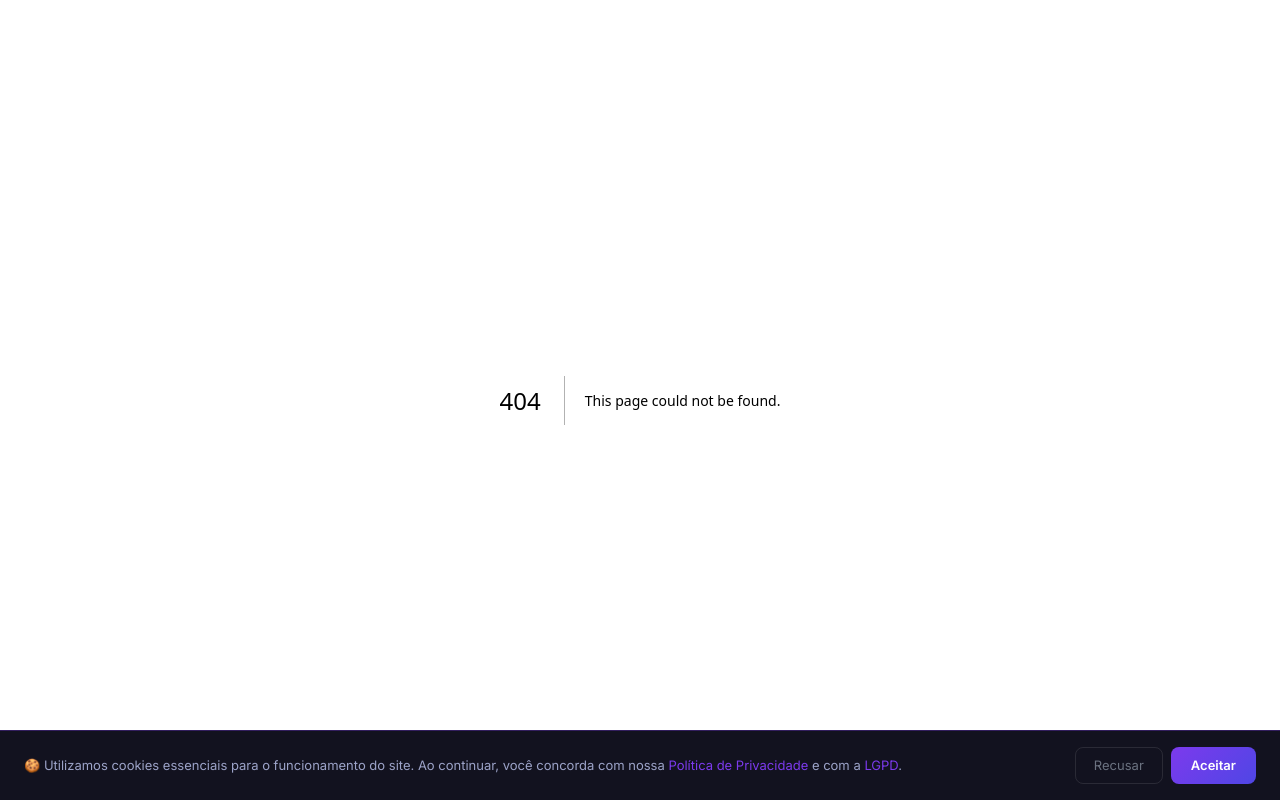
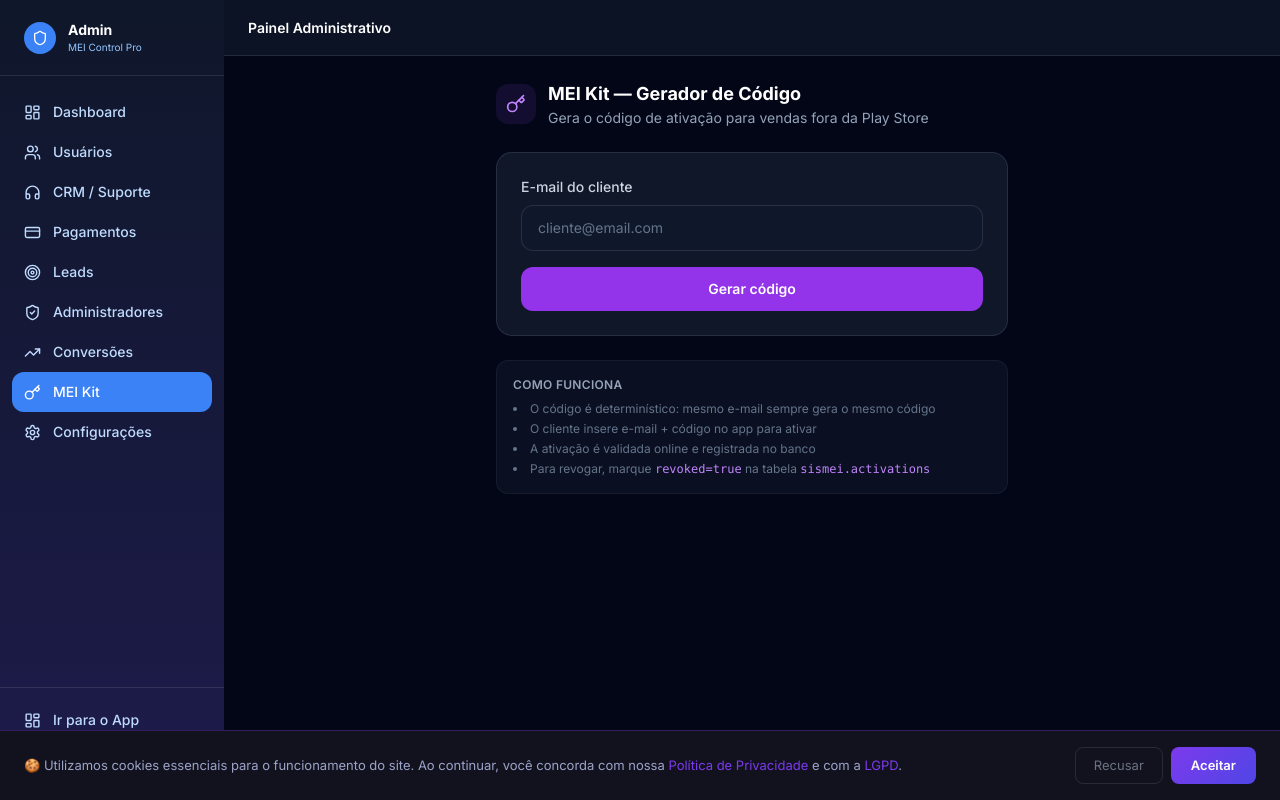
Before and after one commit to rjsmarquesti/mei-control-pro, a Next.js app: page /admin/mei-kit in a window 1280 px wide. Before the commit this address had no page. Built offline with nearby package versions, Linux system fonts and the light colour scheme; no server answers.

Commit message:
feat: rate limit mei-ativar/verificar, gerador de codigos admin /admin/mei-kit — v1.3.9

```diff
--- a/app/admin/layout.tsx
+++ b/app/admin/layout.tsx
@@ -6,7 +6,7 @@ import { usePathname } from 'next/navigation'
 import { motion } from 'framer-motion'
 import {
   LayoutDashboard, Users, CreditCard, Target,
-  Settings, LogOut, Menu, X, Shield, HeadphonesIcon, ShieldCheck,
+  Settings, LogOut, Menu, X, Shield, HeadphonesIcon, ShieldCheck, TrendingUp, Key,
 } from 'lucide-react'
 import { cn } from '@/lib/utils'
 import { signOut } from '@/hooks/useAuth'
@@ -18,6 +18,8 @@ const nav = [
   { href: '/admin/pagamentos', icon: CreditCard, label: 'Pagamentos' },
   { href: '/admin/leads', icon: Target, label: 'Leads' },
   { href: '/admin/admins', icon: ShieldCheck, label: 'Administradores' },
+  { href: '/admin/conversoes', icon: TrendingUp, label: 'Conversões' },
+  { href: '/admin/mei-kit', icon: Key, label: 'MEI Kit' },
   { href: '/admin/configuracoes', icon: Settings, label: 'Configurações' },
 ]
 
--- /dev/null
+++ b/app/admin/mei-kit/page.tsx
@@ -0,0 +1,113 @@
+'use client'
+
+export const dynamic = 'force-dynamic'
+
+import { useState } from 'react'
+import { Key, Copy, Check, Loader2 } from 'lucide-react'
+import { supabase } from '@/lib/supabase'
+
+export default function MeiKitPage() {
+  const [email, setEmail] = useState('')
+  const [result, setResult] = useState<{ email: string; code: string } | null>(null)
+  const [loading, setLoading] = useState(false)
+  const [error, setError] = useState('')
+  const [copied, setCopied] = useState(false)
+
+  async function handleGenerate() {
+    setError('')
+    setResult(null)
+    if (!email.trim()) { setError('Informe o e-mail do cliente.'); return }
+
+    setLoading(true)
+    try {
+      const { data: { session } } = await supabase.auth.getSession()
+      if (!session) { setError('Sessão expirada.'); return }
+
+      const res = await fetch('/api/admin/mei-kit-code', {
+        method: 'POST',
+        headers: { 'Content-Type': 'application/json', Authorization: `Bearer ${session.access_token}` },
+        body: JSON.stringify({ email: email.trim() }),
+      })
+      const data = await res.json()
+      if (!res.ok) { setError(data.error ?? 'Erro ao gerar código.'); return }
+      setResult(data)
+    } catch {
+      setError('Erro de conexão.')
+    } finally {
+      setLoading(false)
+    }
+  }
+
+  async function handleCopy() {
+    if (!result) return
+    await navigator.clipboard.writeText(result.code)
+    setCopied(true)
+    setTimeout(() => setCopied(false), 2000)
+  }
+
+  return (
+    <div className="max-w-lg mx-auto space-y-6">
+      <div className="flex items-center gap-3">
+        <div className="h-10 w-10 rounded-xl bg-purple-500/10 flex items-center justify-center">
+          <Key size={20} className="text-purple-400" />
+        </div>
+        <div>
+          <h1 className="text-white font-bold text-lg">MEI Kit — Gerador de Código</h1>
+          <p className="text-slate-400 text-sm">Gera o código de ativação para vendas fora da Play Store</p>
+        </div>
+      </div>
+
+      <div className="bg-slate-800/50 border border-white/10 rounded-2xl p-6 space-y-4">
+        <div>
+          <label className="text-sm font-medium text-slate-300 block mb-2">E-mail do cliente</label>
+          <input
+            type="email"
+            value={email}
+            onChange={e => setEmail(e.target.value)}
+            onKeyDown={e => e.key === 'Enter' && handleGenerate()}
+            placeholder="cliente@email.com"
+            className="w-full bg-slate-900 border border-white/10 rounded-xl px-4 py-3 text-white placeholder-slate-500 focus:outline-none focus:border-purple-500 text-sm"
+          />
+        </div>
+
+        {error && (
+          <p className="text-red-400 text-sm bg-red-500/10 border border-red-500/20 rounded-lg px-3 py-2">{error}</p>
+        )}
+
+        <button
+          onClick={handleGenerate}
+          disabled={loading}
+          className="w-full bg-purple-600 hover:bg-purple-700 disabled:opacity-50 text-white font-semibold rounded-xl py-3 text-sm transition-colors flex items-center justify-center gap-2"
+        >
+          {loading ? <><Loader2 size={16} className="animate-spin" /> Gerando...</> : 'Gerar código'}
+        </button>
+      </div>
+
+      {result && (
+        <div className="bg-purple-500/10 border border-purple-500/20 rounded-2xl p-6 space-y-3">
+          <p className="text-slate-400 text-sm">Código para <span className="text-white font-medium">{result.email}</span></p>
+          <div className="flex items-center gap-3">
+            <span className="text-3xl font-mono font-bold text-white tracking-widest flex-1">{result.code}</span>
+            <button
+              onClick={handleCopy}
+              className="flex items-center gap-2 bg-slate-700 hover:bg-slate-600 text-white text-sm font-medium rounded-xl px-4 py-2 transition-colors"
+            >
+              {copied ? <><Check size={14} className="text-green-400" /> Copiado</> : <><Copy size={14} /> Copiar</>}
+            </button>
+          </div>
+          <p className="text-slate-500 text-xs">Envie este código para o cliente via WhatsApp ou e-mail junto com o APK.</p>
+        </div>
+      )}
+
+      <div className="bg-slate-800/30 border border-white/5 rounded-xl p-4 space-y-2">
+        <p className="text-slate-400 text-xs font-semibold uppercase tracking-wide">Como funciona</p>
+        <ul className="text-slate-500 text-xs space-y-1 list-disc list-inside">
+          <li>O código é determinístico: mesmo e-mail sempre gera o mesmo código</li>
+          <li>O cliente insere e-mail + código no app para ativar</li>
+          <li>A ativação é validada online e registrada no banco</li>
+          <li>Para revogar, marque <code className="text-purple-400">revoked=true</code> na tabela <code className="text-purple-400">sismei.activations</code></li>
+        </ul>
+      </div>
+    </div>
+  )
+}
--- /dev/null
+++ b/app/api/admin/mei-kit-code/route.ts
@@ -0,0 +1,38 @@
+import { NextRequest, NextResponse } from 'next/server'
+import { createHmac } from 'crypto'
+import { getUserFromRequest } from '@/lib/supabase-server'
+import { getServiceClient } from '@/lib/supabase-server'
+
+export const dynamic = 'force-dynamic'
+
+const SALT = process.env.MEI_ACTIVATION_SALT ?? 'mei-kit-2026-prod'
+
+export async function POST(req: NextRequest) {
+  // Verifica autenticação admin
+  const userId = await getUserFromRequest(req)
+  if (!userId) {
+    return NextResponse.json({ error: 'Não autorizado.' }, { status: 401 })
+  }
+
+  // Verifica se é admin
+  const supabase = getServiceClient()
+  const { data: profile } = await supabase
+    .from('profiles')
+    .select('role')
+    .eq('id', userId)
+    .single()
+
+  if (profile?.role !== 'admin') {
+    return NextResponse.json({ error: 'Acesso restrito a administradores.' }, { status: 403 })
+  }
+
+  const { email } = await req.json()
+  if (!email) {
+    return NextResponse.json({ error: 'E-mail obrigatório.' }, { status: 400 })
+  }
+
+  const emailNorm = String(email).toLowerCase().trim()
+  const code = createHmac('sha256', SALT).update(emailNorm).digest('hex').slice(0, 8).toUpperCase()
+
+  return NextResponse.json({ email: emailNorm, code })
+}
--- a/package.json
+++ b/package.json
@@ -1,6 +1,6 @@
 {
     "name": "mei-control-pro",
-    "version": "1.3.8",
+    "version": "1.3.9",
     "private": true,
     "scripts": {
         "dev": "next dev",
```
Also changed, not shown: middleware.ts (added, +73 -0 lines).
